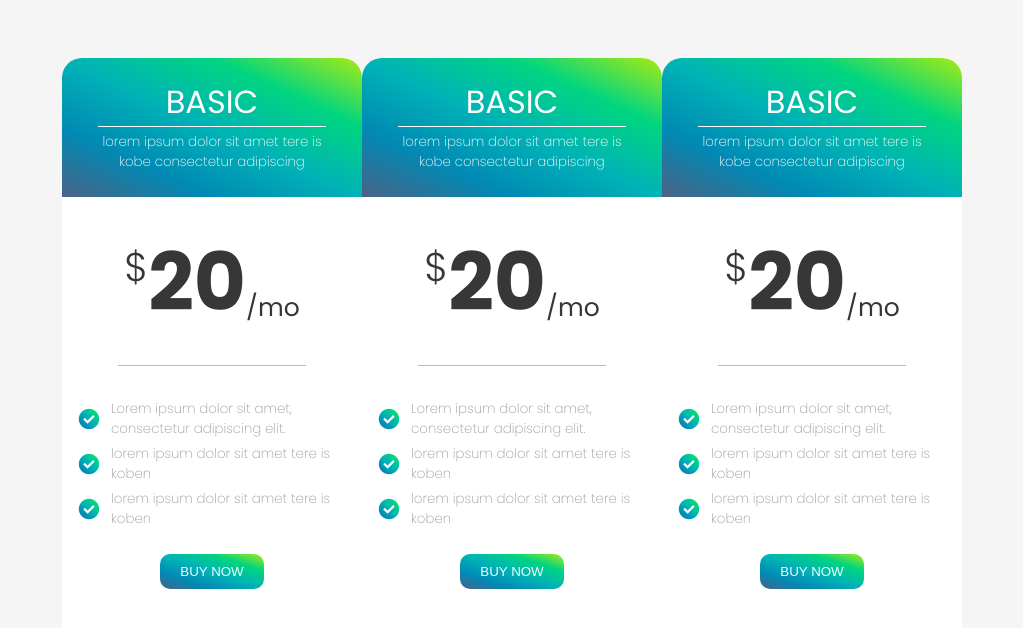
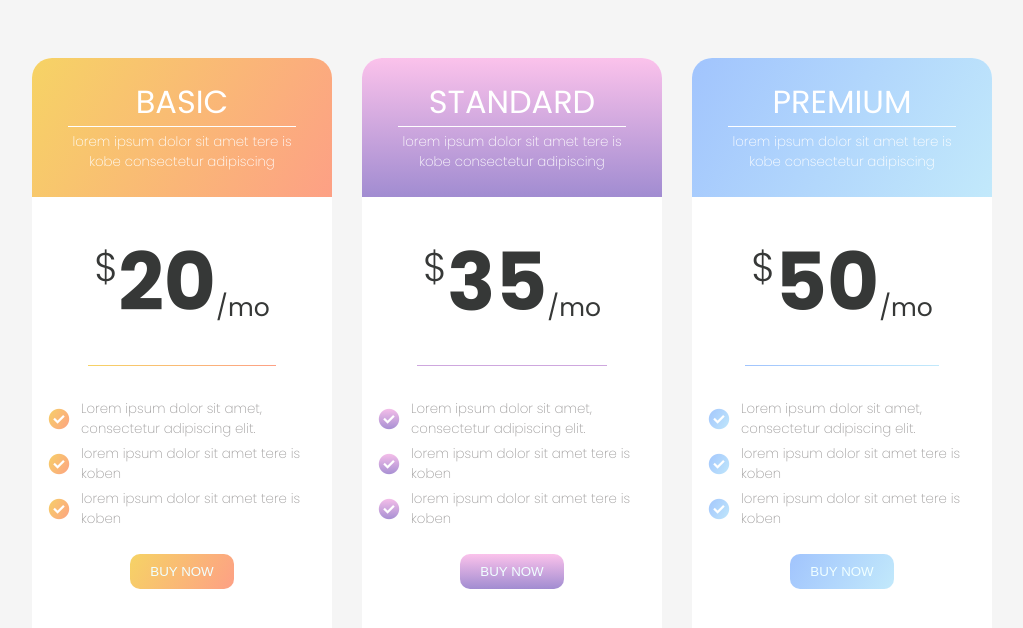
Before and after one commit to LEANJHON/Test, a plain HTML site: page index.html in a window 1280 px wide. Shown: the whole page, without its empty margins (128-1151 px from the left). Drawn offline with nearby package versions, Linux system fonts and the light colour scheme.

Commit message:
Add files via upload

```diff
--- a/index.html
+++ b/index.html
@@ -18,7 +18,7 @@
   </head>
   <body>
     <div class="container-modal one">
-      <div class="header-title">
+      <div class="header-title" id="basic">
         <h1 class="h1-header">BASIC</h1>
         <hr class="hr-header" />
         <p class="p-header">
@@ -31,27 +31,34 @@
             >/mo</span
           >
         </h1>
-        <hr class="hr-price" />
+        <hr class="hr-price" id="basic" />
       </div>
       <div class="text-content">
         <li>
-          <span class="material-symbols-outlined"> check_circle </span>
+          <span class="material-symbols-outlined" id="basic">
+            check_circle
+          </span>
           <p>Lorem ipsum dolor sit amet, consectetur adipiscing elit.</p>
         </li>
         <li>
-          <span class="material-symbols-outlined"> check_circle </span>
+          <span class="material-symbols-outlined" id="basic">
+            check_circle
+          </span>
           <p>lorem ipsum dolor sit amet tere is koben</p>
         </li>
         <li>
-          <span class="material-symbols-outlined"> check_circle </span>
+          <span class="material-symbols-outlined" id="basic">
+            check_circle
+          </span>
           <p>lorem ipsum dolor sit amet tere is koben</p>
         </li>
       </div>
-      <button class="button">BUY NOW</button>
+      <button class="button" id="basic" id="basic">BUY NOW</button>
     </div>
+
     <div class="container-modal two">
-      <div class="header-title">
-        <h1 class="h1-header">BASIC</h1>
+      <div class="header-title" id="standard">
+        <h1 class="h1-header">STANDARD</h1>
         <hr class="hr-header" />
         <p class="p-header">
           lorem ipsum dolor sit amet tere is kobe consectetur adipiscing
@@ -59,31 +66,38 @@
       </div>
       <div class="body-price">
         <h1 class="h1-price">
-          <span class="span-price-1">$</span>20<span class="span-price-2"
+          <span class="span-price-1">$</span>35<span class="span-price-2"
             >/mo</span
           >
         </h1>
-        <hr class="hr-price" />
+        <hr class="hr-price" id="standard" />
       </div>
       <div class="text-content">
         <li>
-          <span class="material-symbols-outlined"> check_circle </span>
+          <span class="material-symbols-outlined" id="standard">
+            check_circle
+          </span>
           <p>Lorem ipsum dolor sit amet, consectetur adipiscing elit.</p>
         </li>
         <li>
-          <span class="material-symbols-outlined"> check_circle </span>
+          <span class="material-symbols-outlined" id="standard">
+            check_circle
+          </span>
           <p>lorem ipsum dolor sit amet tere is koben</p>
         </li>
         <li>
-          <span class="material-symbols-outlined"> check_circle </span>
+          <span class="material-symbols-outlined" id="standard">
+            check_circle
+          </span>
           <p>lorem ipsum dolor sit amet tere is koben</p>
         </li>
       </div>
-      <button class="button">BUY NOW</button>
+      <button class="button" id="standard">BUY NOW</button>
     </div>
+
     <div class="container-modal three">
-      <div class="header-title">
-        <h1 class="h1-header">BASIC</h1>
+      <div class="header-title" id="premium">
+        <h1 class="h1-header">PREMIUM</h1>
         <hr class="hr-header" />
         <p class="p-header">
           lorem ipsum dolor sit amet tere is kobe consectetur adipiscing
@@ -91,27 +105,33 @@
       </div>
       <div class="body-price">
         <h1 class="h1-price">
-          <span class="span-price-1">$</span>20<span class="span-price-2"
+          <span class="span-price-1">$</span>50<span class="span-price-2"
             >/mo</span
           >
         </h1>
-        <hr class="hr-price" />
+        <hr class="hr-price" id="premium" />
       </div>
       <div class="text-content">
         <li>
-          <span class="material-symbols-outlined"> check_circle </span>
+          <span class="material-symbols-outlined" id="premium">
+            check_circle
+          </span>
           <p>Lorem ipsum dolor sit amet, consectetur adipiscing elit.</p>
         </li>
         <li>
-          <span class="material-symbols-outlined"> check_circle </span>
+          <span class="material-symbols-outlined" id="premium">
+            check_circle
+          </span>
           <p>lorem ipsum dolor sit amet tere is koben</p>
         </li>
         <li>
-          <span class="material-symbols-outlined"> check_circle </span>
+          <span class="material-symbols-outlined" id="premium">
+            check_circle
+          </span>
           <p>lorem ipsum dolor sit amet tere is koben</p>
         </li>
       </div>
-      <button class="button">BUY NOW</button>
+      <button class="button" id="premium">BUY NOW</button>
     </div>
   </body>
 </html>
--- a/style.css
+++ b/style.css
@@ -2,16 +2,28 @@ body{
     background-color:whitesmoke;
     padding: 50px;
     display: flex;
+    flex-wrap: wrap;
     justify-content: center;
     font-family: "Poppins", sans-serif;
     font-weight: 400;
     font-style: normal;
+    gap: 30px;
+}
+
+#basic {
+    background-image: linear-gradient(120deg, #f6d365 0%, #fda085 100%);
+}
+#standard {
+    background-image: linear-gradient(to top, #a18cd1 0%, #fbc2eb 100%);
+}
+#premium {
+    background-image: linear-gradient(120deg, #a1c4fd 0%, #c2e9fb 100%);
 }
 
 .container-modal{
     display: flex;
     flex-direction: column;
-    flex-grow: 0; flex-shrink: 1; flex-basis: 300px;
+    flex-grow: 0; flex-shrink: 1; flex-basis: 300px;    /* item will max of 300px*/
     align-items: center;
     background-color: white;
     padding: 0;
@@ -23,7 +35,6 @@ body{
 hr {
     width: 80%;    /* Makes the line 80% of the container's width */
     height: 1.1px;   /* Increases the thickness of the line */
-    background-color: rgba(54, 54, 54, 0.343);
     border: none;
 }
 
@@ -113,7 +124,6 @@ li {
     'opsz' 24;
     font-size: 100px;
     color: transparent;  /* Make the icon color transparent */
-    background: linear-gradient(to right top, #4b6285, #008ab4, #00b3b6, #00d580, #a8eb12);; /* Gradient */
     -webkit-background-clip: text;  /* Clip the gradient to the text */
     background-clip: text;          /* Clip the gradient to the text */
 }
@@ -127,7 +137,7 @@ li > p {
     margin: 0%;
 }
 .button {
-    background-image: linear-gradient(to right top, #4b6285, #008ab4, #00b3b6, #00d580, #a8eb12);
+
     border: 0;
     border-radius: 10px;
     padding: 10px 20px;
```
